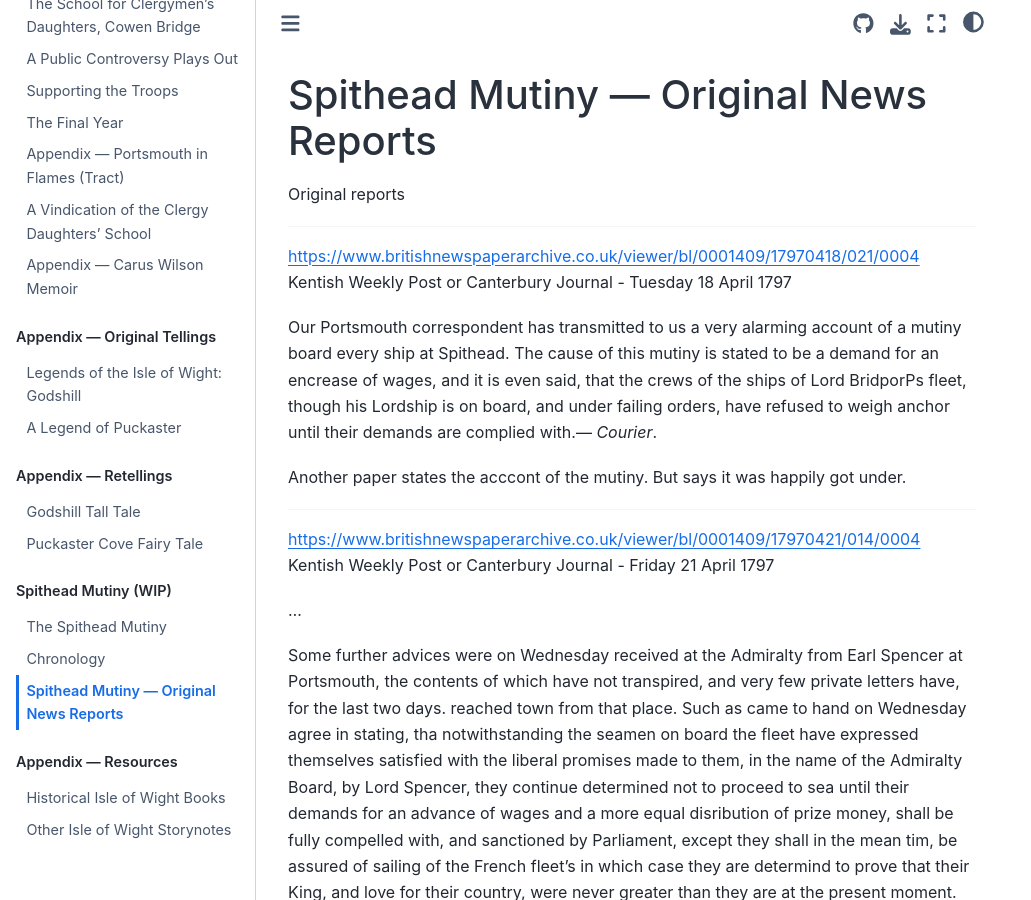
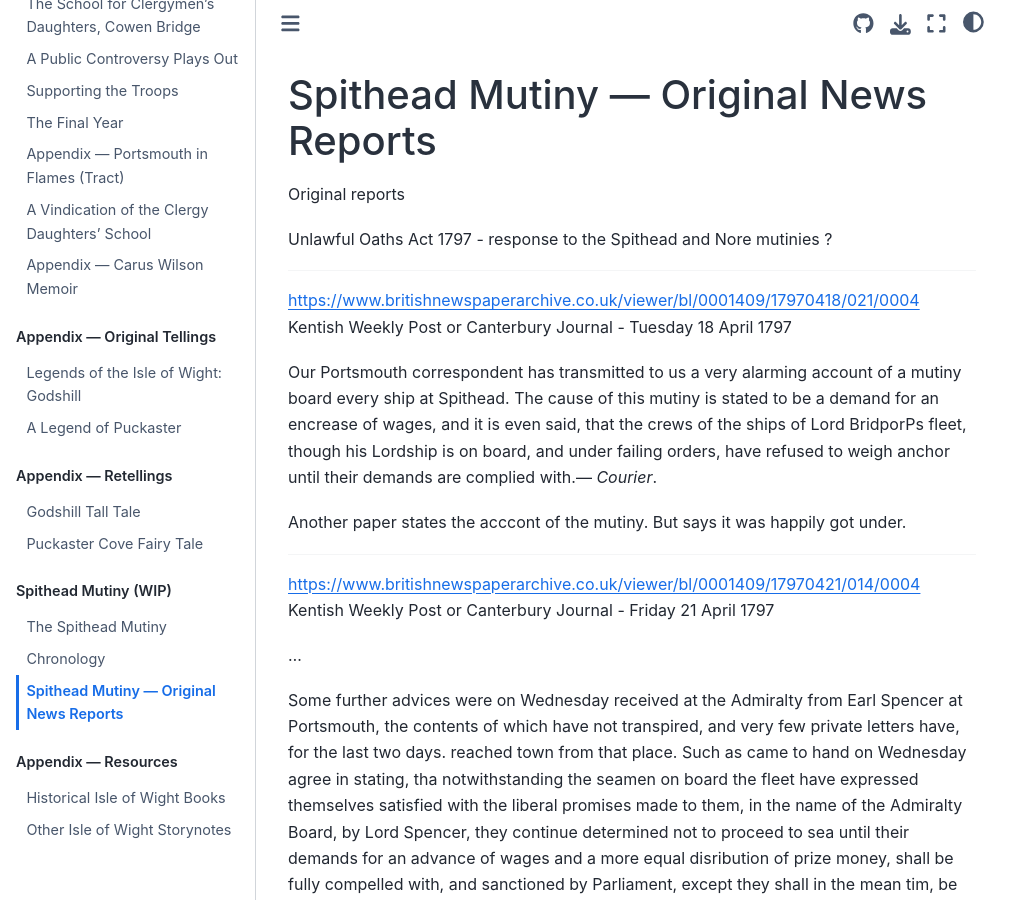
Before and after one commit to psychemedia/island-storynotes, a Jupyter Book: the page built from _spithead_mutiny_src.md, in a window 1280 px wide and 900 px high. Shown: the whole window, without its empty margins (0-1031 px from the left). Built offline with Jupyter Book 1.0.4 settings and Sphinx 7.4.7 and the Sphinx Book theme 1.1.4, drawn with Linux system fonts in a browser that asks for light colours.

Commit message:
Update _spithead_mutiny_src.md

```diff
--- a/_spithead_mutiny_src.md
+++ b/_spithead_mutiny_src.md
@@ -1,6 +1,8 @@
 # Spithead Mutiny — Original News Reports
 
 Original reports
+
+Unlawful Oaths Act 1797 -  response to the Spithead and Nore mutinies ?
 
 ----
 
```
